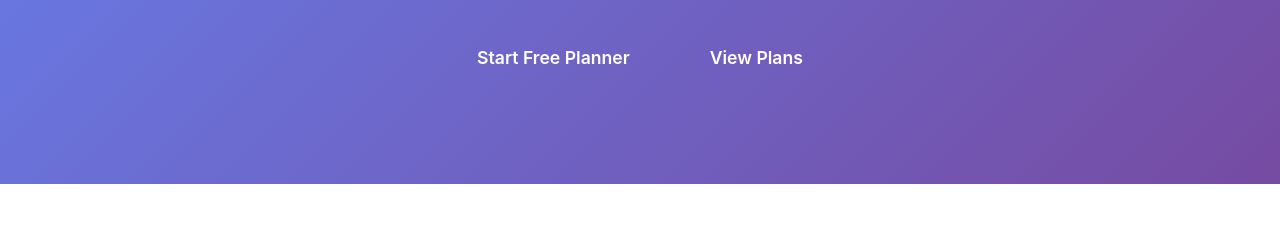
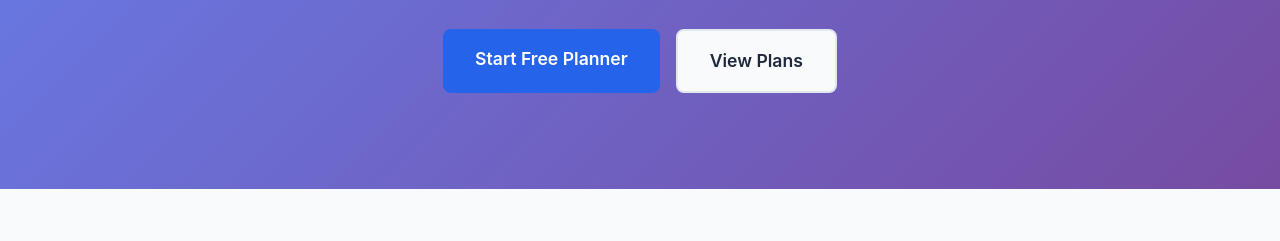
Before and after one commit to EbromE/besorah-yeshua-ministry, a website: page public/index.html in a window 1280 px wide. Shown: the part 327-568 px from the top of the page. Drawn offline with Linux system fonts and the light colour scheme.

Commit message:
Update main.css
Update main.css

```diff
--- a/public/css/main.css
+++ b/public/css/main.css
@@ -1,5 +1,3 @@
-[file name]: public/css/main.css
-[file content begin]
 /* CSS Variables */
 :root {
     --primary-color: #2563eb;
```
